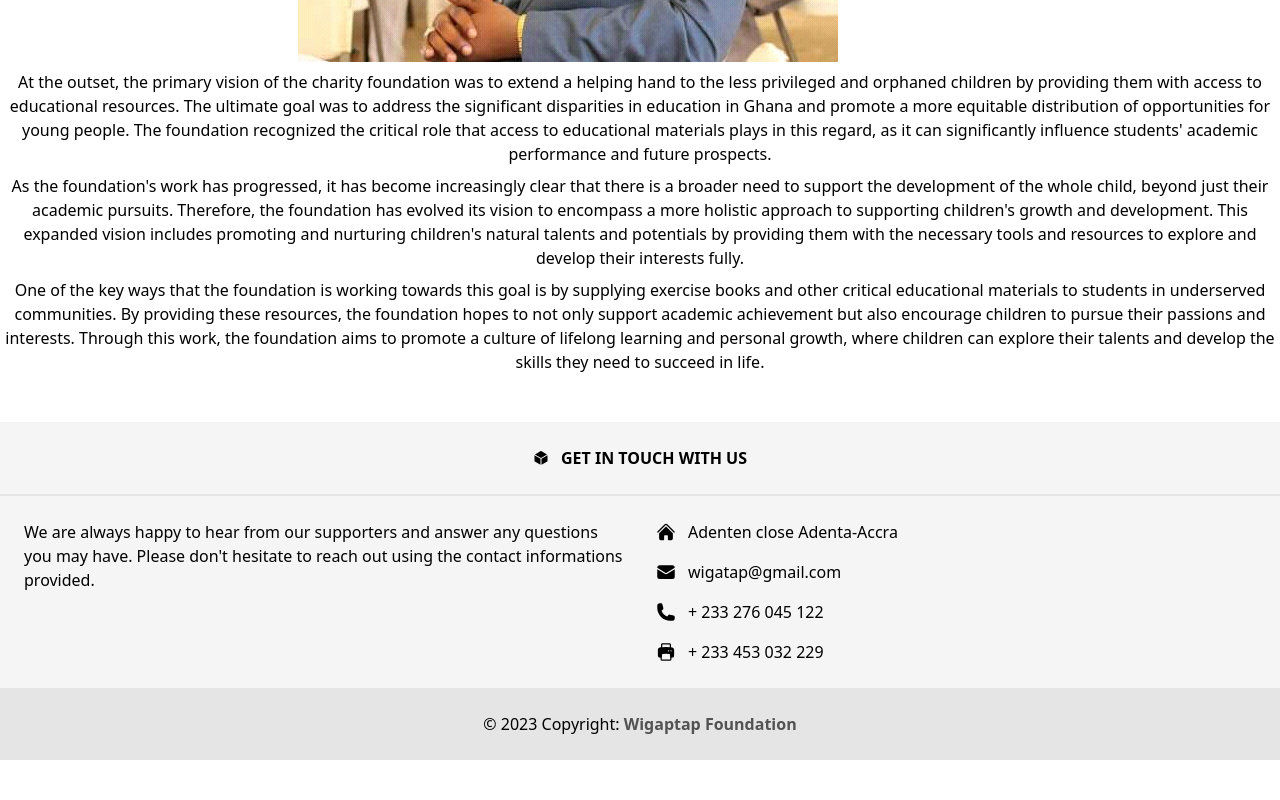
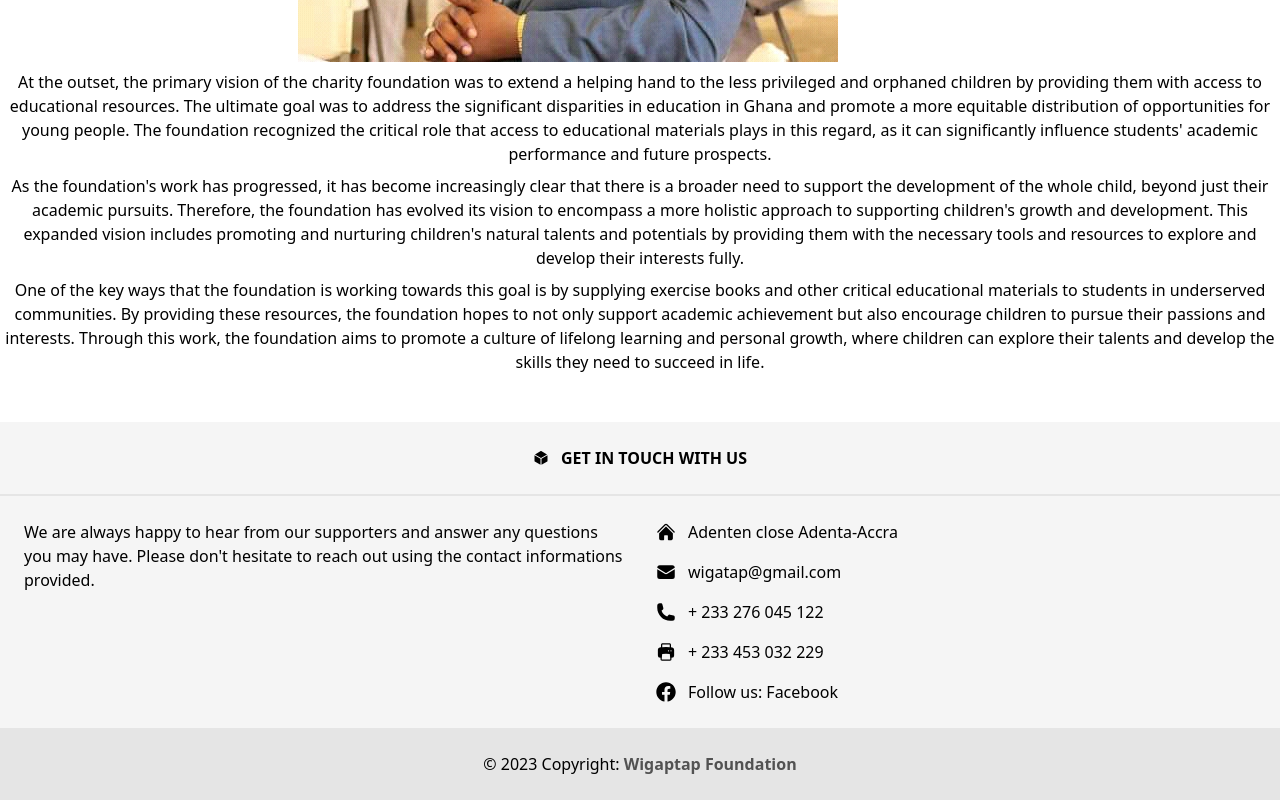
Before and after one commit to wigatapweb/wigatap-main, a Next.js app: page /about in a window 1280 px wide. Shown: the part 482-1282 px from the top of the page. Before the commit the page ends 1242 px from the top, so only its background shows below. Built offline with nearby package versions, Linux system fonts and the light colour scheme.

Commit message:
add social media

```diff
--- a/components/footer.tsx
+++ b/components/footer.tsx
@@ -67,7 +67,7 @@ const Footer = () => {
           </svg>
           + 233 276 045 122
         </p>
-        <p className="flex items-center justify-center md:justify-start">
+        <p className="mb-4 flex items-center justify-center md:justify-start">
           <svg
             xmlns="http://www.w3.org/2000/svg"
             viewBox="0 0 24 24"
@@ -79,6 +79,14 @@ const Footer = () => {
               clipRule="evenodd" />
           </svg>
           + 233 453 032 229
+        </p>
+        <p className="flex items-center justify-center md:justify-start">
+        <svg
+        xmlns="http://www.w3.org/2000/svg" viewBox="0 0 512 512"
+        className="mr-3 h-5 w-5"
+        fill="currentColor"
+        ><path d="M504 256C504 119 393 8 256 8S8 119 8 256c0 123.78 90.69 226.38 209.25 245V327.69h-63V256h63v-54.64c0-62.15 37-96.48 93.67-96.48 27.14 0 55.52 4.84 55.52 4.84v61h-31.28c-30.8 0-40.41 19.12-40.41 38.73V256h68.78l-11 71.69h-57.78V501C413.31 482.38 504 379.78 504 256z"/></svg>
+        Follow us: Facebook
         </p>
       </div>
     </div>
--- a/components/header.tsx
+++ b/components/header.tsx
@@ -38,14 +38,14 @@ export default function Header() {
                   {/* LOGO */}
                   <a href="/">
                     <img
-                      className="block h-8 w-auto lg:hidden"
+                      className="block h-12 w-auto lg:hidden"
                       src={'/logo.JPG'}
                       alt="Your Company"
                     />
                   </a>
                   <a href="/">
                     <img
-                      className="hidden h-8 w-auto lg:block"
+                      className="hidden h-12 w-auto lg:block"
                       src={'/logo.JPG'}
                       alt="Your Company"
                     />
--- a/components/submitBtn.tsx
+++ b/components/submitBtn.tsx
@@ -61,14 +61,14 @@ export default function Photos() {
                     <div className="grid flex-shrink-0 grid-cols-1 gap-y-6 lg:gap-y-8">
                       <div className="h-64 w-44 overflow-hidden rounded-lg">
                         <img
-                          src="/donation-2.JPG"
+                          src="/donation-2.jpg"
                           alt=""
                           className="h-full w-full object-cover object-center"
                         />
                       </div>
                       <div className="h-64 w-44 overflow-hidden rounded-lg">
                         <img
-                          src="/tour/kakum-park.JPG"
+                          src="photo7.JPG"
                           alt=""
                           className="h-full w-full object-cover object-center"
                         />
--- a/components/tour.tsx
+++ b/components/tour.tsx
@@ -15,7 +15,7 @@ const callouts = [
     },
     {
       name: 'Waterfall',
-      description: 'The quick brown fox jumped over the lazy dog the quick brown fox jumped over the lazy dog the quick brown fox jumped over the lazy the quick brown fox jumped over the lazy dog the quick',
+      description: 'Experience the awe-inspiring beauty of nature on a thrilling trek to the majestic Kintampo Waterfall in Ghana, where the cascading waters tumble down a series of rocky steps, creating a mesmerizing sight and a refreshing misty breeze that invigorates hikers along the way.',
       imageSrc: '/tour/waterfall.jpg',
       imageAlt: 'The magnificent waterfall in Ghana.',
     },
```
Also changed, not shown: public/facebook.svg (added).
